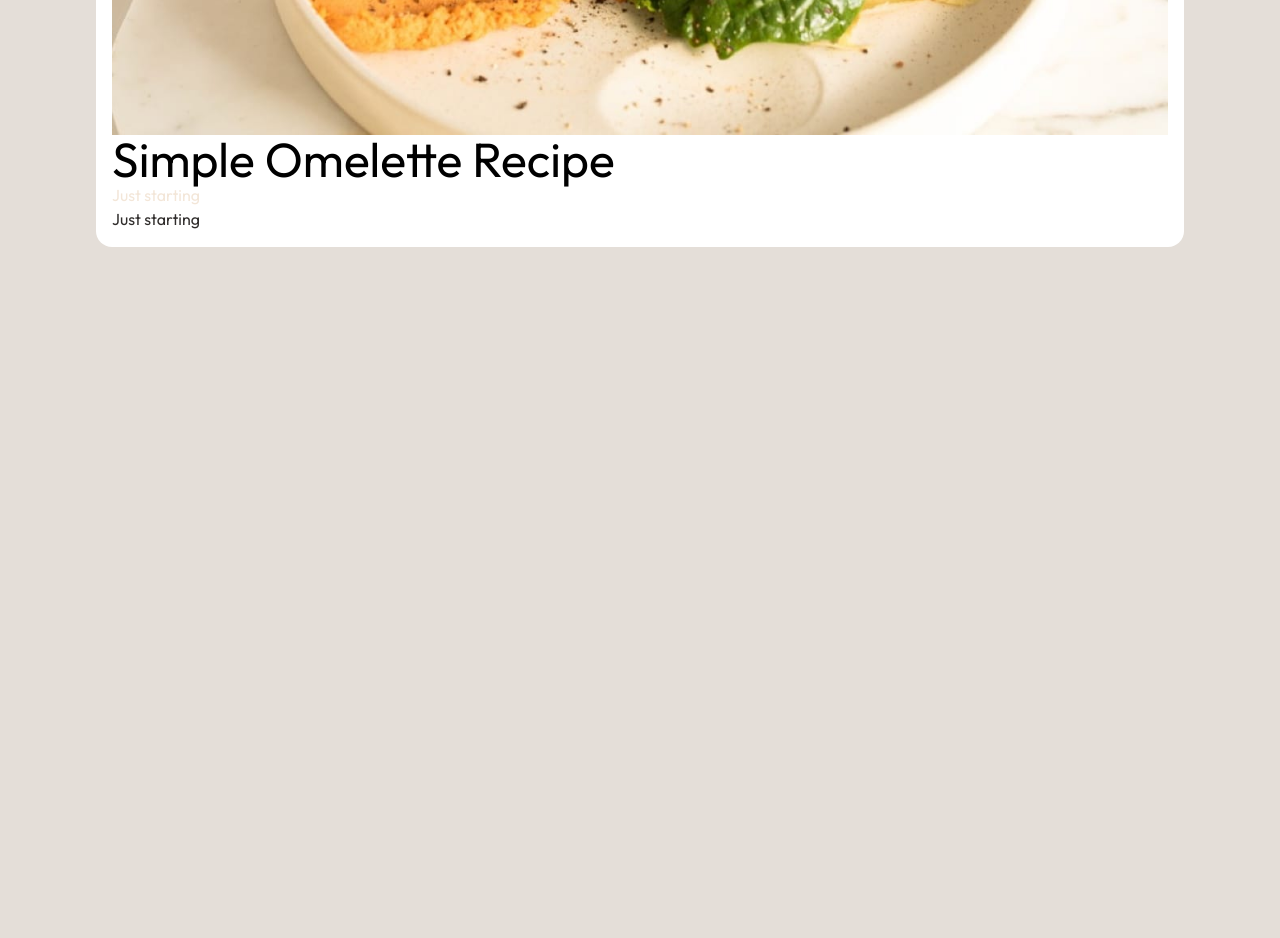
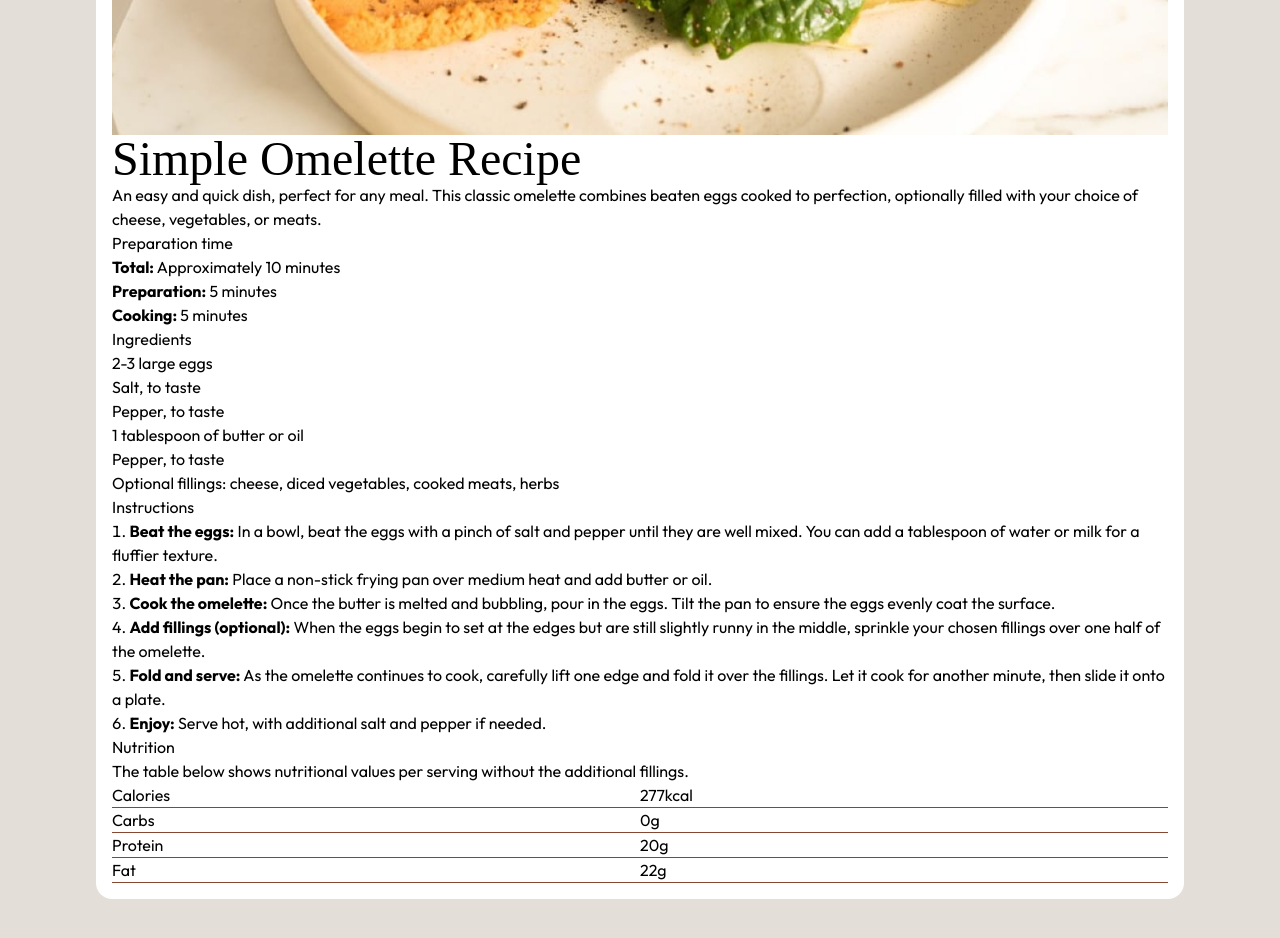
Before and after one commit to lilKriT/fem-recipe-page, a Next.js app: page / in a window 1280 px wide. Shown: the part 460-1398 px from the top of the page. Before the commit the page ends 803 px from the top, so only its background shows below. Built offline with nearby package versions, Linux system fonts and the light colour scheme.

Commit message:
Working with fonts. Started styling. Added content.

```diff
--- a/app/globals.css
+++ b/app/globals.css
@@ -8,6 +8,8 @@
   --color-brown-800: hsl(14, 45%, 36%);
   --color-rose-800: hsl(332, 51%, 32%);
   --color-rose-50: hsl(330, 100%, 98%);
+
+  --font-outfit: "--font-outfit", "sans-serif";
 }
 
 body {
--- a/app/layout.tsx
+++ b/app/layout.tsx
@@ -24,7 +24,7 @@ export default function RootLayout({
 }>) {
   return (
     <html lang="en">
-      <body className={` ${outfit.className} antialiased`}>
+      <body className={`${outfit.className} antialiased`}>
         <main>{children}</main>
       </body>
     </html>
--- a/app/page.tsx
+++ b/app/page.tsx
@@ -5,9 +5,109 @@ export default function Home() {
     <section className="flex justify-center items-start min-h-dvh p-24">
       <div className="bg-white p-4 rounded-2xl">
         <Image src="/omelette.jpeg" width={1312} height={600} alt="asdf" />
-        <h1 className="text-black text-5xl">Simple Omelette Recipe</h1>
-        <p className="text-stone-100">Just starting</p>
-        <p className="text-stone-900">Just starting</p>
+        <h1 className="text-black text-5xl font-outfit">
+          Simple Omelette Recipe
+        </h1>
+
+        {/* Description */}
+        <p>
+          An easy and quick dish, perfect for any meal. This classic omelette
+          combines beaten eggs cooked to perfection, optionally filled with your
+          choice of cheese, vegetables, or meats.
+        </p>
+
+        {/* Preparation */}
+        <div>
+          <h2>Preparation time</h2>
+          <ul>
+            <li>
+              <strong>Total:</strong> Approximately 10 minutes
+            </li>
+            <li>
+              <strong>Preparation:</strong> 5 minutes
+            </li>
+            <li>
+              <strong>Cooking:</strong> 5 minutes
+            </li>
+          </ul>
+        </div>
+
+        {/* Ingredients */}
+        <div>
+          <h2>Ingredients</h2>
+          <ul>
+            <li>2-3 large eggs</li>
+            <li>Salt, to taste</li>
+            <li>Pepper, to taste</li>
+            <li>1 tablespoon of butter or oil</li>
+            <li>Pepper, to taste</li>
+            <li>
+              Optional fillings: cheese, diced vegetables, cooked meats, herbs
+            </li>
+          </ul>
+        </div>
+
+        {/* Instructions */}
+        <div>
+          <h2>Instructions</h2>
+          <ol className="list-decimal list-inside">
+            <li>
+              <strong>Beat the eggs:</strong> In a bowl, beat the eggs with a
+              pinch of salt and pepper until they are well mixed. You can add a
+              tablespoon of water or milk for a fluffier texture.
+            </li>
+            <li>
+              <strong>Heat the pan:</strong> Place a non-stick frying pan over
+              medium heat and add butter or oil.
+            </li>
+            <li>
+              <strong>Cook the omelette:</strong> Once the butter is melted and
+              bubbling, pour in the eggs. Tilt the pan to ensure the eggs evenly
+              coat the surface.
+            </li>
+            <li>
+              <strong>Add fillings (optional):</strong> When the eggs begin to
+              set at the edges but are still slightly runny in the middle,
+              sprinkle your chosen fillings over one half of the omelette.
+            </li>
+            <li>
+              <strong>Fold and serve:</strong> As the omelette continues to
+              cook, carefully lift one edge and fold it over the fillings. Let
+              it cook for another minute, then slide it onto a plate.
+            </li>
+            <li>
+              <strong>Enjoy:</strong> Serve hot, with additional salt and pepper
+              if needed.
+            </li>
+          </ol>
+        </div>
+
+        {/* Nutrition */}
+        <div>
+          <h2>Nutrition</h2>
+          <p>
+            The table below shows nutritional values per serving without the
+            additional fillings.
+          </p>
+          <table className="w-full table-fixed *:border-b *:border-brown-800">
+            <tr>
+              <td>Calories</td>
+              <td>277kcal</td>
+            </tr>
+            <tr>
+              <td>Carbs</td>
+              <td>0g</td>
+            </tr>
+            <tr>
+              <td>Protein</td>
+              <td>20g</td>
+            </tr>
+            <tr>
+              <td>Fat</td>
+              <td>22g</td>
+            </tr>
+          </table>
+        </div>
       </div>
     </section>
   );
```
